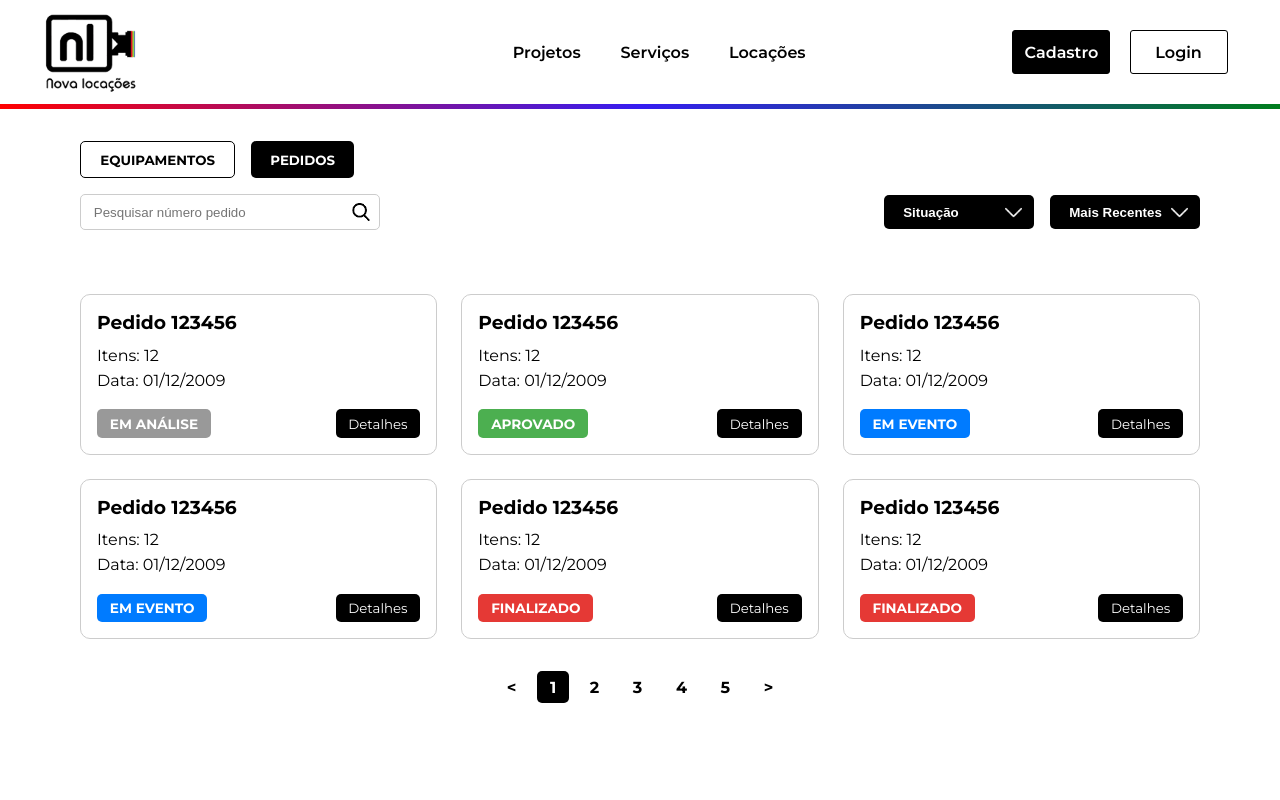
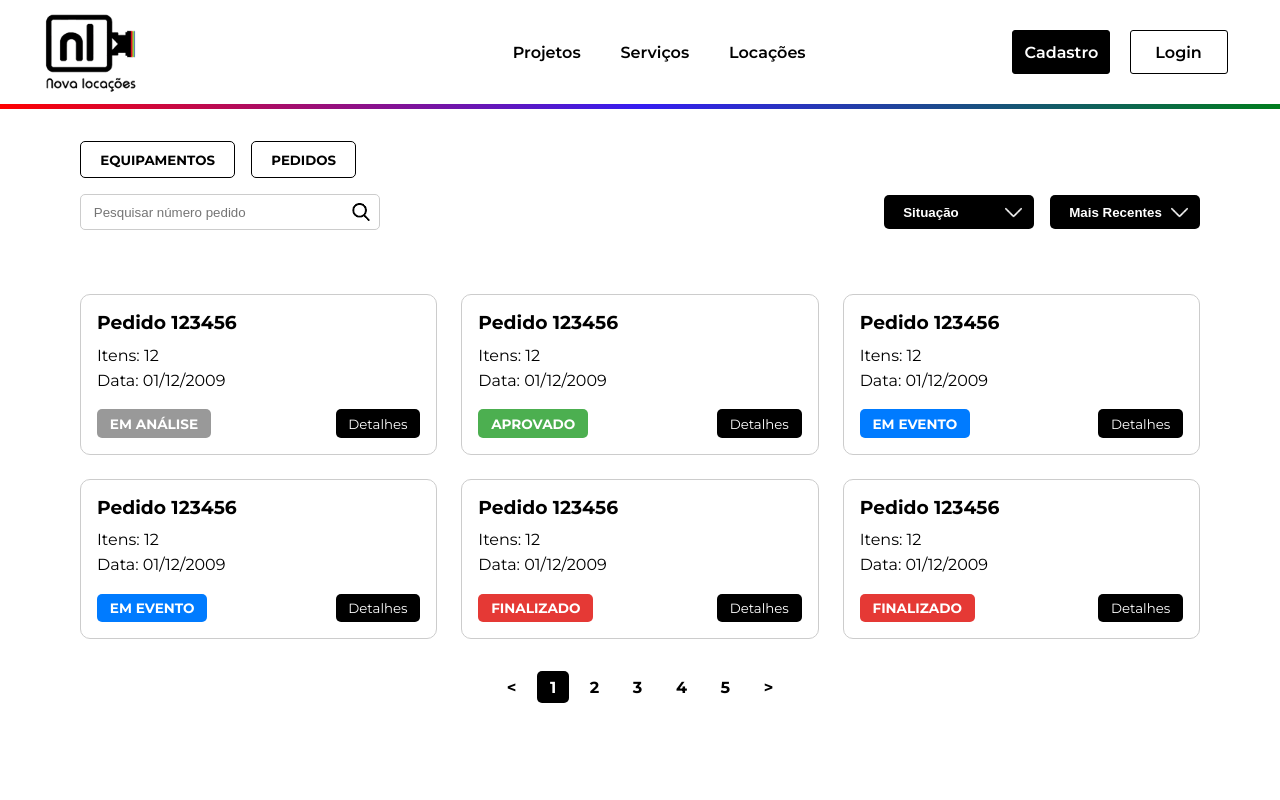
Before and after one commit to Org-InfinitySolutions/Frontend, a React (Vite) app: page /pedidos in a window 1280 px wide. In both pictures the pointer is over the button "PEDIDOS". Shown: the top 800 px of the page. Built offline with nearby package versions, Linux system fonts and the light colour scheme.

Commit message:
Adicionando Hover nos botões de paginação e EQUIPAMENTOS/PEDIDOS

```diff
--- a/src/Pages/Pedidos.css
+++ b/src/Pages/Pedidos.css
@@ -63,10 +63,23 @@ button {
   border: none;
 }
 
+.botoes-toggle button.ativo:hover {
+  background-color: var(--color-branco);
+  color: var(--color-preto);
+  border: 1px solid var(--color-preto);
+  transition: background-color var(--transição);
+}
+
 .botoes-toggle button.inativo {
   background-color: transparent;
   border: 1px solid var(--color-preto);
   color: var(--color-preto);
+}
+
+.botoes-toggle button:hover {
+  background-color: var(--color-preto);
+  color: var(--color-branco);
+  transition: background-color var(--transição);
 }
 
 .barra-pesquisa-container {
@@ -205,3 +218,9 @@ button {
   background-color: var(--color-preto);
   color: var(--color-branco);
 }
+
+.paginacao span:hover {
+  background-color: var(--color-preto);
+  color: var(--color-branco);
+  transition: background-color var(--transição);
+}
```
